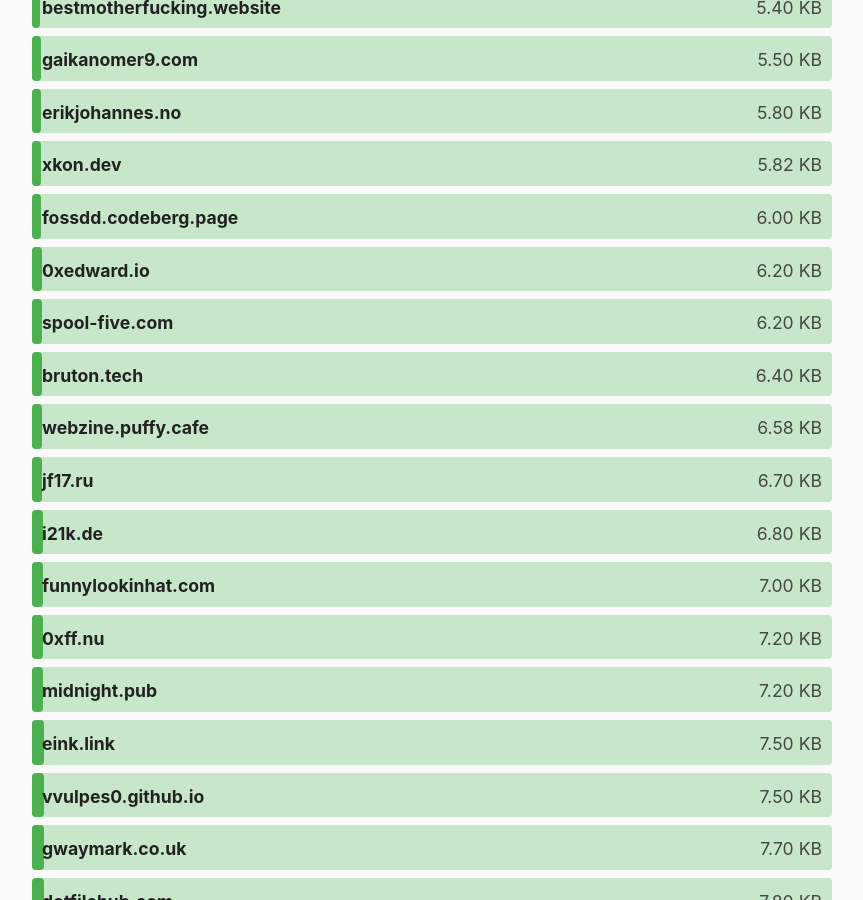
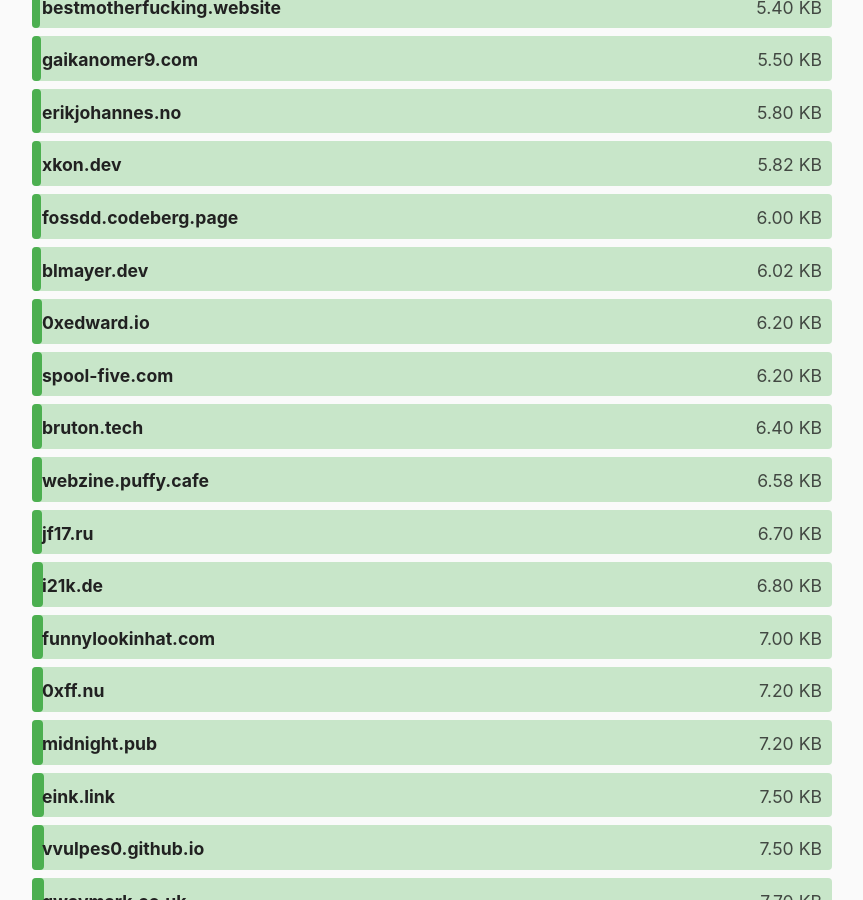
Before and after one commit to kevquirk/512kb.club, a Jekyll site: the page built from index.md, in a window 1280 px wide and 900 px high, scrolled down 2220 px. Shown: the whole window, without its empty margins (208-1071 px from the left). Built offline with Jekyll 4.4.1, drawn with Linux system fonts in a browser that asks for light colours.

Commit message:
Added blmayer.dev
This is the gtmetrix report:
https://gtmetrix.com/reports/blmayer.dev/31Tg9NLl/

```diff
--- a/_data/sites.yml
+++ b/_data/sites.yml
@@ -153,6 +153,11 @@
   size: 80.7
   last_checked: 2021-10-24
 
+- domain: blmayer.dev
+  url: https://blmayer.dev/
+  size: 6.02
+  last_checked: 2021-11-25
+
 - domain: block.sunappu.net
   url: https://block.sunappu.net/
   size: 195
```
